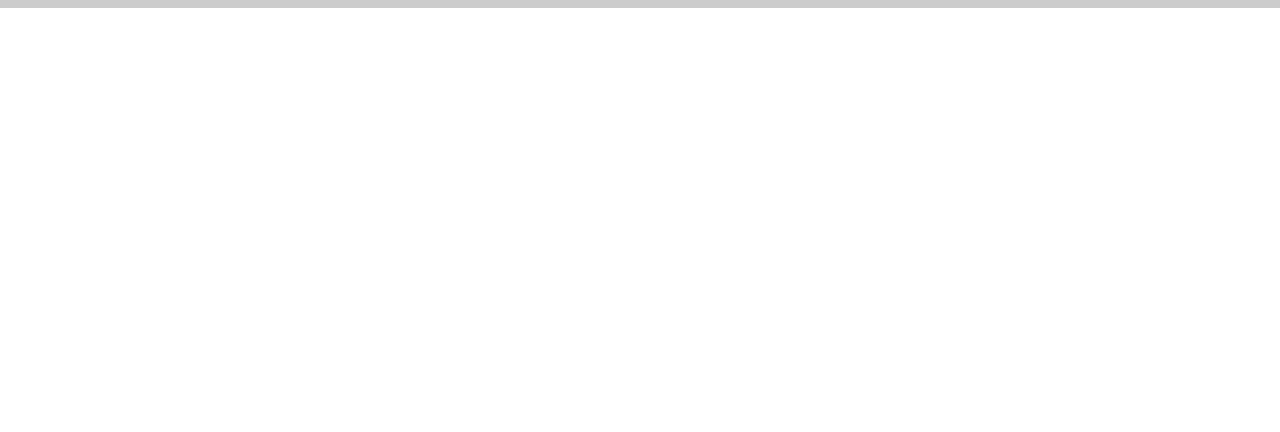
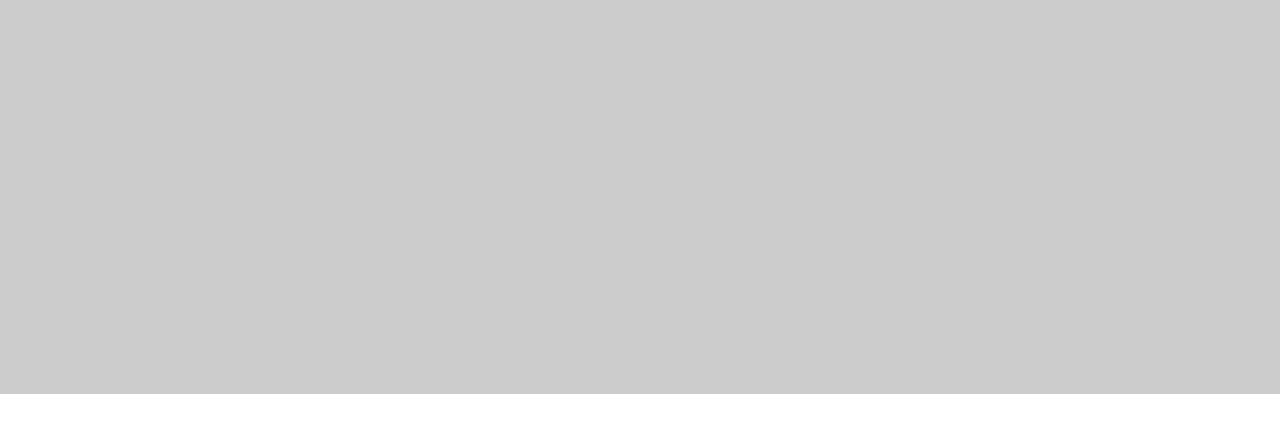
Before and after one commit to s4ros/spfaced, a plain HTML site: page index.html in a window 1280 px wide. Shown: the part 186-618 px from the top of the page. Drawn offline with Linux system fonts and the light colour scheme.

Commit message:
Fixed container type. Forgot about 'px' :)

```diff
--- a/style.css
+++ b/style.css
@@ -15,7 +15,7 @@ html, body {
 
 #container {
   width: 100%;
-  height: 580;
+  height: 580px;
   padding: 0;
   margin: 0;
   overflow: hidden;
```
